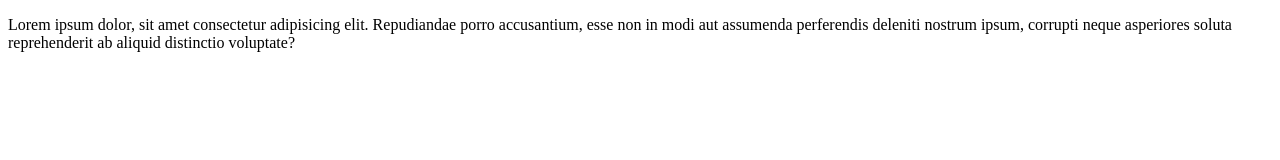
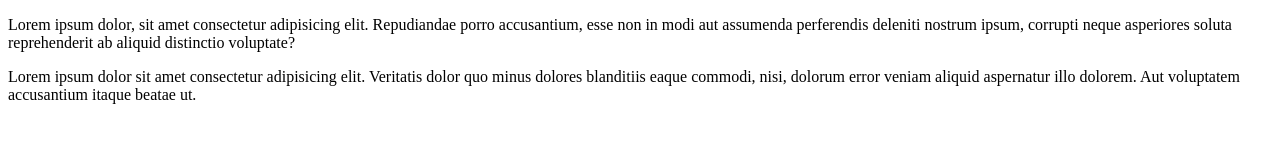
Before and after one commit to Swapzor/gitjestgit, a plain HTML site: page index.html in a window 1280 px wide. Drawn offline with Linux system fonts and the light colour scheme.

Commit message:
trzeci paragraf

```diff
--- a/index.html
+++ b/index.html
@@ -10,5 +10,8 @@
         Repudiandae porro accusantium,
         esse non in modi aut assumenda perferendis deleniti nostrum ipsum,
         corrupti neque asperiores soluta reprehenderit ab aliquid distinctio voluptate?</p>
+        <p>Lorem ipsum dolor sit amet consectetur adipisicing elit.
+        Veritatis dolor quo minus dolores blanditiis eaque commodi, nisi,
+        dolorum error veniam aliquid aspernatur illo dolorem. Aut voluptatem accusantium itaque beatae ut.</p>
 </body>
 </html>
```
